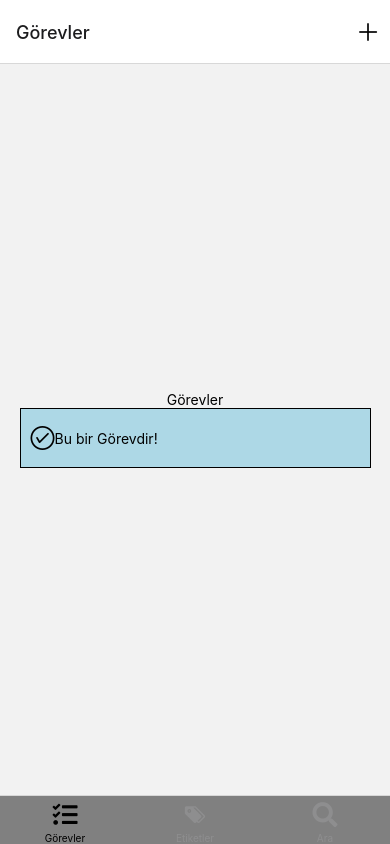
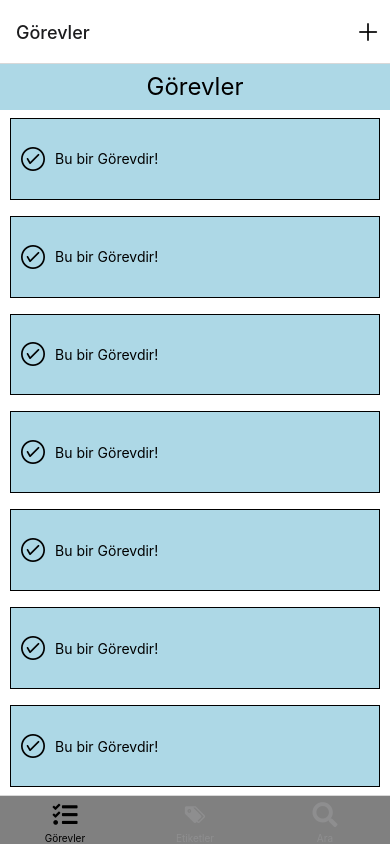
Before and after one commit to UtkuHazarGel/GYS, a React Native app in the folder gys/: screen /Home in a window 390 px wide. Built offline with nearby package versions, Linux system fonts and the light colour scheme.

Commit message:
görevler ve başlık componentlerini düzenledim

```diff
--- a/gys/components/Task.js
+++ b/gys/components/Task.js
@@ -6,7 +6,9 @@ export default function Task({ children }) {
 
   return (
     <View style={styles.task}>
+      <View style={styles.checkBox}>
       <AntDesign name="checkcircleo" size={24} color="black" />
+      </View>
       <Text>{children}</Text>
     </View>
   );
@@ -14,14 +16,18 @@ export default function Task({ children }) {
 
 const styles = StyleSheet.create({
   task: {
+    flex:1,
     flexDirection: "row",
-    width: "90%",
     borderWidth: 1,
-    height: 60,
     backgroundColor: "lightblue",
     justifyContent: "flex-start",
     alignItems: "center",
     padding: 10,
+    marginVertical:8,
+    marginHorizontal:10,
+
+
+
   },
   checkBox: {
     marginRight: 10,
--- /dev/null
+++ b/gys/components/Title.js
@@ -0,0 +1,22 @@
+import { StyleSheet, Text, View } from 'react-native'
+import React from 'react'
+
+export default function Title({children}) {
+  return (
+    <View style={styles.titleContainer}>
+      <Text style={styles.titleText}>{children}</Text>
+    </View>
+  )
+}
+
+const styles = StyleSheet.create({
+    titleText:{
+        fontSize:24
+    },
+    titleContainer:{
+        backgroundColor:"lightblue",
+        flex:1,
+        width:"100%",
+        justifyContent:"center",alignItems:"center"
+    }
+})
--- a/gys/screens/AddTask.js
+++ b/gys/screens/AddTask.js
@@ -4,7 +4,7 @@ import React from 'react'
 export default function AddTask() {
   return (
     <View>
-      <Text>AddTask</Text>
+      <Text>Görev:</Text>
     </View>
   )
 }
--- a/gys/screens/HomeScreen.js
+++ b/gys/screens/HomeScreen.js
@@ -2,21 +2,34 @@ import { StyleSheet, Text, TouchableOpacity, View } from "react-native";
 import React from "react";
 import Task from "../components/Task";
 import SubMenu from "../components/SubMenu";
+import Title from "../components/Title";
 
-export default function HomeScreen({navigation}) {
+export default function HomeScreen({ navigation }) {
   return (
     <View style={styles.container}>
-      <View>
-        <Text>Görevler</Text>
+      <View style={styles.titleContainer}>
+        <Title>Görevler</Title>
       </View>
-      <Task>Bu bir Görevdir!</Task>
-
-
+      <View style={styles.taskContainer}>
+        <Task>Bu bir Görevdir!</Task>
+        <Task>Bu bir Görevdir!</Task>
+        <Task>Bu bir Görevdir!</Task>
+        <Task>Bu bir Görevdir!</Task>
+        <Task>Bu bir Görevdir!</Task>
+        <Task>Bu bir Görevdir!</Task>
+        <Task>Bu bir Görevdir!</Task>
+      </View>
     </View>
   );
 }
 
 const styles = StyleSheet.create({
   container: { flex: 1, justifyContent: "center", alignItems: "center" },
+  titleContainer: { flex: 1, width:"100%" },
+  taskContainer: {
+    flex: 15,
+    width:"100%",
+    backgroundColor:"white",
 
+  },
 });
```
